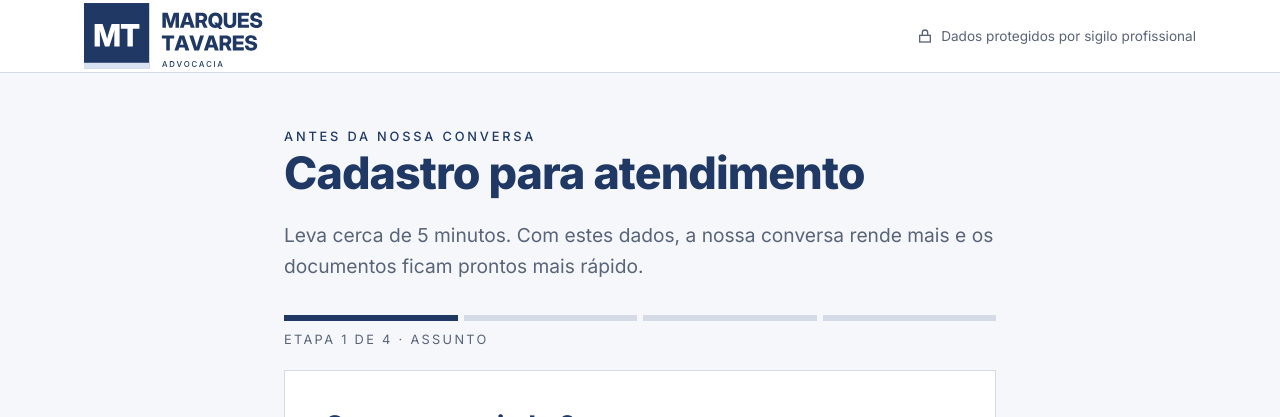
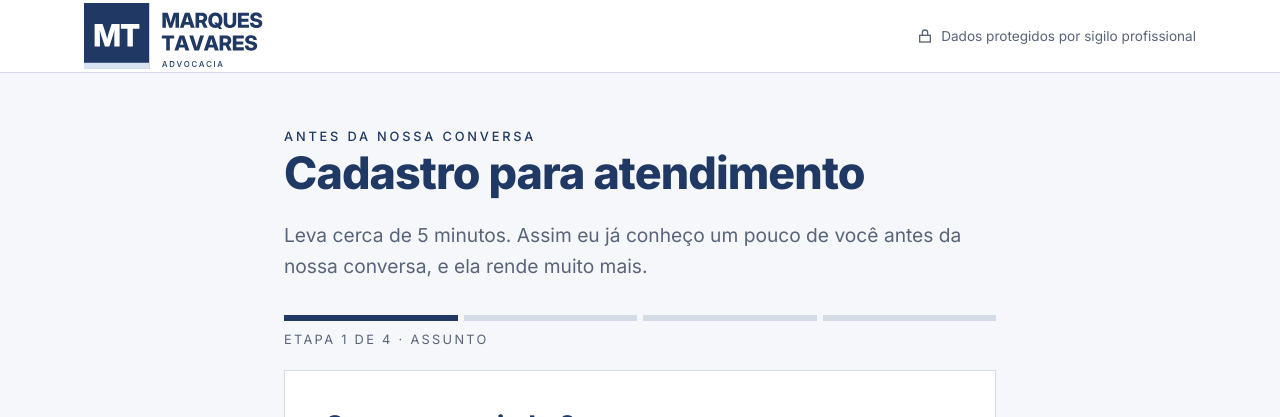
Before and after one commit to kellymtavares/marquestavares-site, a Jekyll site: the page cadastro.html, which Jekyll copies as it is, in a window 1280 px wide. Shown: the top 417 px of the page. Built offline with Jekyll 4.4.1, drawn with Linux system fonts in a browser that asks for light colours.

Commit message:
Add files via upload

```diff
--- a/cadastro.html
+++ b/cadastro.html
@@ -102,7 +102,7 @@
   <main class="cad" id="conteudo">
     <span class="rotulo">Antes da nossa conversa</span>
     <h1>Cadastro para atendimento</h1>
-    <p class="lead">Leva cerca de 5 minutos. Com estes dados, a nossa conversa rende mais e os documentos ficam prontos mais rápido.</p>
+    <p class="lead">Leva cerca de 5 minutos. Assim eu já conheço um pouco de você antes da nossa conversa, e ela rende muito mais.</p>
 
     <ol class="etapas" aria-hidden="true"><li></li><li></li><li></li><li></li></ol>
     <p class="etapa-nome" id="etapa-nome">Etapa 1 de 4 · Assunto</p>
@@ -130,7 +130,7 @@
       <!-- 2. Dados pessoais -->
       <section class="passo" data-nome="Seus dados">
         <h2>Seus dados</h2>
-        <p>São os dados que vão no contrato e na procuração, então confira com atenção.</p>
+        <p>Estes dados me ajudam a identificar você com segurança. Confira com atenção.</p>
         <div class="grade">
           <div class="campo c6" data-obrigatorio><label for="nome">Nome completo</label><input id="nome" name="nome" autocomplete="name"><p class="msg">Informe o nome completo.</p></div>
           <div class="campo c3" data-obrigatorio data-tipo="cpf"><label for="cpf">CPF</label><input id="cpf" name="cpf" inputmode="numeric" placeholder="000.000.000-00"><p class="msg">Confira o CPF.</p></div>
@@ -183,7 +183,7 @@
         <dl class="revisao" id="revisao"></dl>
 
         <div class="lgpd">
-          <p><strong>Como os seus dados são usados.</strong> As informações deste cadastro são usadas apenas para analisar o seu caso, preparar o contrato e a procuração e prestar o serviço contratado. Elas ficam guardadas com segurança, sob sigilo profissional, e não são compartilhadas com terceiros, salvo quando necessário para o próprio serviço (por exemplo, cartórios e órgãos públicos). Você pode pedir acesso, correção ou exclusão dos seus dados a qualquer momento pelo WhatsApp (11) 99375-7015, conforme a Lei Geral de Proteção de Dados (Lei 13.709/2018).</p>
+          <p><strong>Como os seus dados são usados.</strong> As informações deste cadastro são usadas apenas para preparar a nossa conversa e, se você decidir seguir com o atendimento, os documentos necessários. Elas ficam guardadas com segurança, sob sigilo profissional, e não são compartilhadas com terceiros, salvo quando necessário para o próprio serviço (por exemplo, cartórios e órgãos públicos). Você pode pedir acesso, correção ou exclusão dos seus dados a qualquer momento pelo WhatsApp (11) 99375-7015, conforme a Lei Geral de Proteção de Dados (Lei 13.709/2018).</p>
         </div>
         <label class="aceite campo" data-obrigatorio data-tipo="aceite"><input type="checkbox" name="aceite" value="Sim"><span>Li e concordo com o uso dos meus dados para esta finalidade e confirmo que as informações estão corretas.</span></label>
         <p class="msg" id="msg-aceite" style="color:#C00000;font-size:.82rem;display:none">Marque a caixa para enviar.</p>
```
